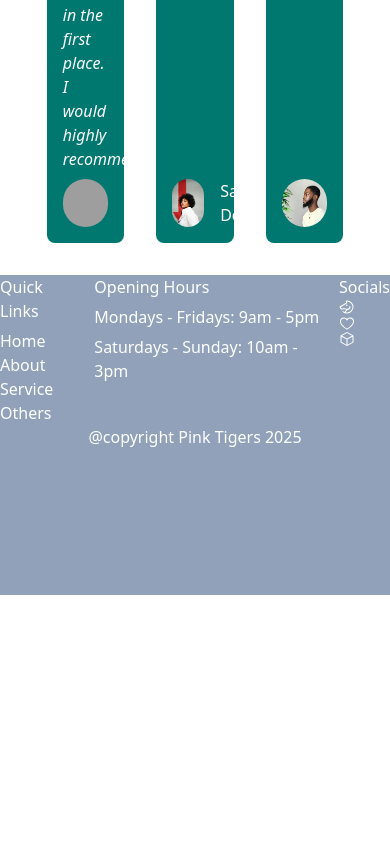
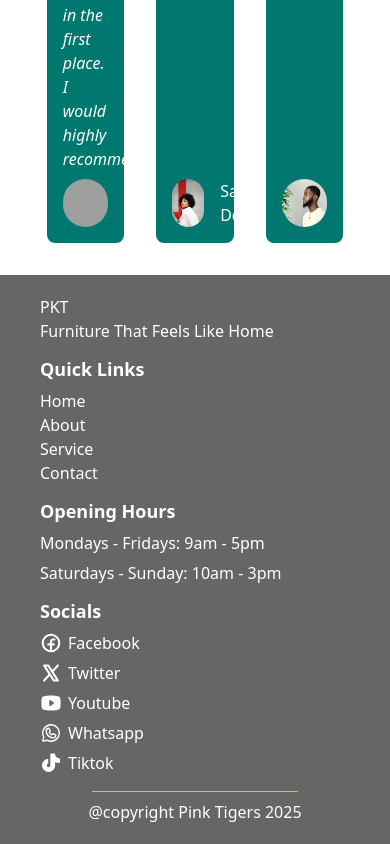
Before and after one commit to AgudaD/pink_tigers, a React (Vite) app: page / in a window 390 px wide. Shown: the part 1713-2557 px from the top of the page. Before the commit the page ends 2308 px from the top, so only its background shows below. Built offline with nearby package versions, Linux system fonts and the light colour scheme; grey boxes are pictures that could not be loaded.

Commit message:
adding social icons and making footer responsive

```diff
--- a/src/components/Footer.jsx
+++ b/src/components/Footer.jsx
@@ -1,39 +1,67 @@
 import React from 'react'
-import { Horse, Heart, Cube } from "@phosphor-icons/react";
+import { FacebookLogo, XLogo, YoutubeLogo, WhatsappLogo, TiktokLogo } from "@phosphor-icons/react";
 
 const Footer = () => {
   return (
-    <footer className="bg-slate-400 text-white h-80">
-      <div>
+    <footer className="bg-black/60 text-white p-5 h-fit">
 
-      <div className='flex justify-evenly gap-3'>
-        <div className='space-y-1.5' >
-          <h2>Quick Links</h2>
-          <ul className='hover:underline cursor-pointer'>
-            <li>Home</li>
-            <li>About</li>
-            <li>Service</li>
-            <li>Others</li>
+{/* Footer top part */}
+      <div className='grid lg:grid-cols-4 md:grid-cols-3 grid-cols-1 gap-3 mx-5'>
+
+        <div className='flex flex-col md:pl-7 lg:pl-7'>
+          <p>PKT </p>
+          <p>Furniture That Feels Like Home</p>
+        </div>
+
+{/* Quick links section */}
+        <div className='space-y-1.5 md:px-15 lg:px-15' >
+          <h2 className='text-lg font-semibold '>Quick Links</h2>
+          <ul>
+            <li className='hover:underline cursor-pointer hover:text-amber-400 transition-all duration-100 ease-in-out'>Home</li>
+            <li className='hover:underline cursor-pointer hover:text-amber-400 transition-all duration-100 ease-in-out'>About</li>
+            <li className='hover:underline cursor-pointer hover:text-amber-400 transition-all duration-100 ease-in-out'>Service</li>
+            <li className='hover:underline cursor-pointer hover:text-amber-400 transition-all duration-100 ease-in-out'>Contact</li>
           </ul>
         </div>
 
-        <div className='space-y-1.5' >
-          <h2>Opening Hours</h2>
+{/* Opening hours section */}
+        <div className='space-y-1.5 ' >
+          <h2 className='text-lg font-semibold'>Opening Hours</h2>
           <p>Mondays - Fridays: 9am - 5pm</p>
           <p>Saturdays - Sunday: 10am - 3pm</p>
         </div>
 
-        <div>
-          <h2>Socials</h2>
-          <Horse/>
-          <Heart/>
-          <Cube />
+{/* Socials section */}
+        <div className='space-y-1.5 md:px-15 lg:px-15'>
+          <h2 className='text-lg font-semibold'>Socials</h2>
+          <div className='flex space-x-1.5 items-center cursor-pointer hover:scale-105 hover:text-amber-400 transition-all duration-100 ease-in-out'>
+          <FacebookLogo size={22} weight="bold" />
+          <p>Facebook</p>
+          </div>
+          <div className='flex space-x-1.5 items-center cursor-pointer hover:scale-105 hover:text-amber-400 transition-all duration-100 ease-in-out'>
+          <XLogo size={22}  weight="bold" />
+          <p>Twitter</p>
+          </div>
+          <div className='flex space-x-1.5 items-center cursor-pointer hover:scale-105 hover:text-amber-400 transition-all duration-100 ease-in-out'>
+          <YoutubeLogo size={22}  weight="fill" />
+          <p>Youtube</p>
+          </div>
+          <div className='flex space-x-1.5 items-center cursor-pointer hover:scale-105 hover:text-amber-400 transition-all duration-100 ease-in-out'>
+          <WhatsappLogo size={22}/>
+          <p>Whatsapp</p>
+          </div>
+          <div className='flex space-x-1.5 items-center cursor-pointer hover:scale-105 hover:text-amber-400 transition-all duration-100 ease-in-out'>
+          <TiktokLogo size={22} weight="fill" className='' />
+          <p>Tiktok</p>
+          </div>
         </div>
+
       </div>
 
-      </div>
-      <p className='text-center'>@copyright Pink Tigers 2025</p>
 
+{/* footer bottom part*/}
+      <hr className='text-amber-400 mx-18 mt-4'/>
+      <p className='text-center mt-2'>@copyright Pink Tigers 2025</p>
     </footer>
   )
 }
```
